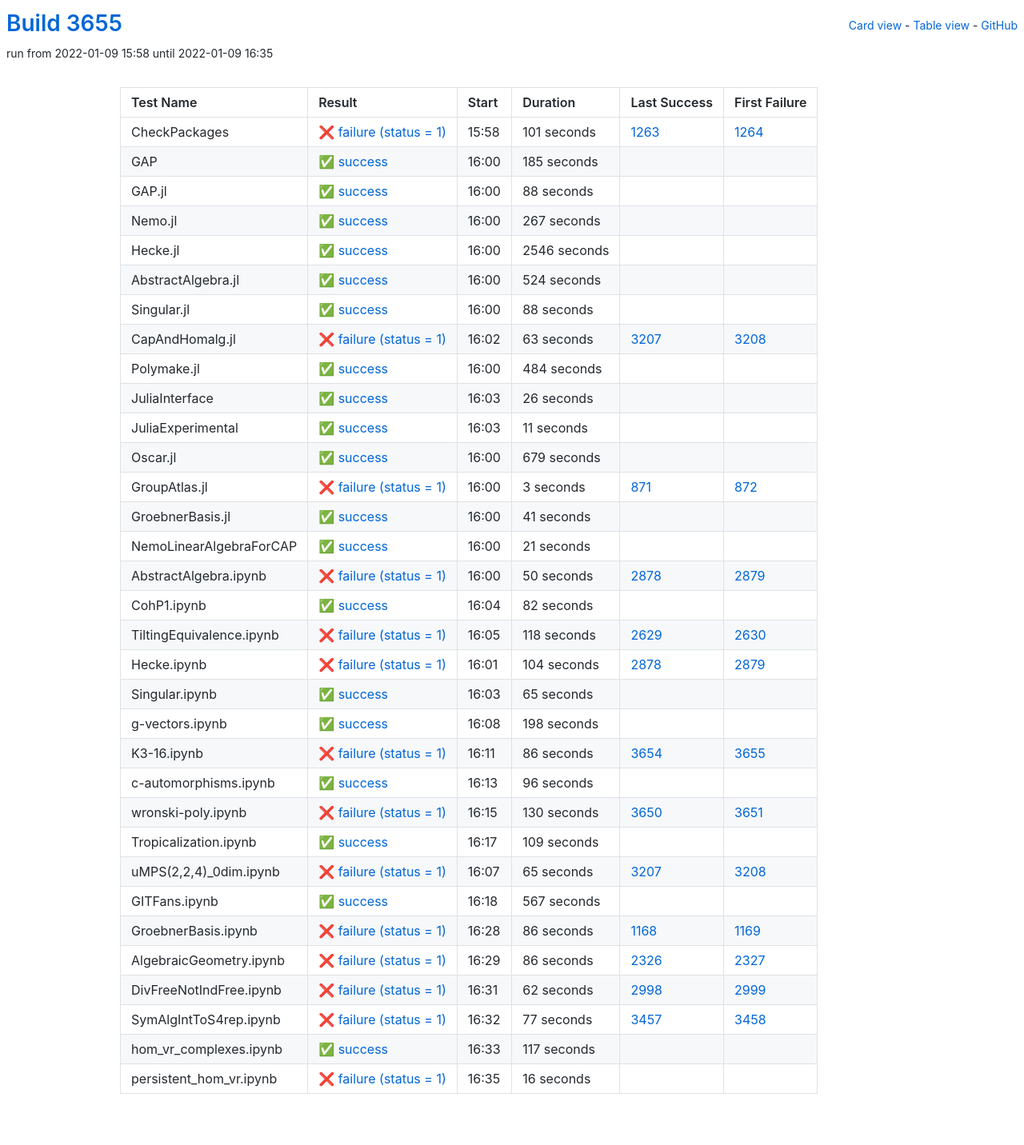
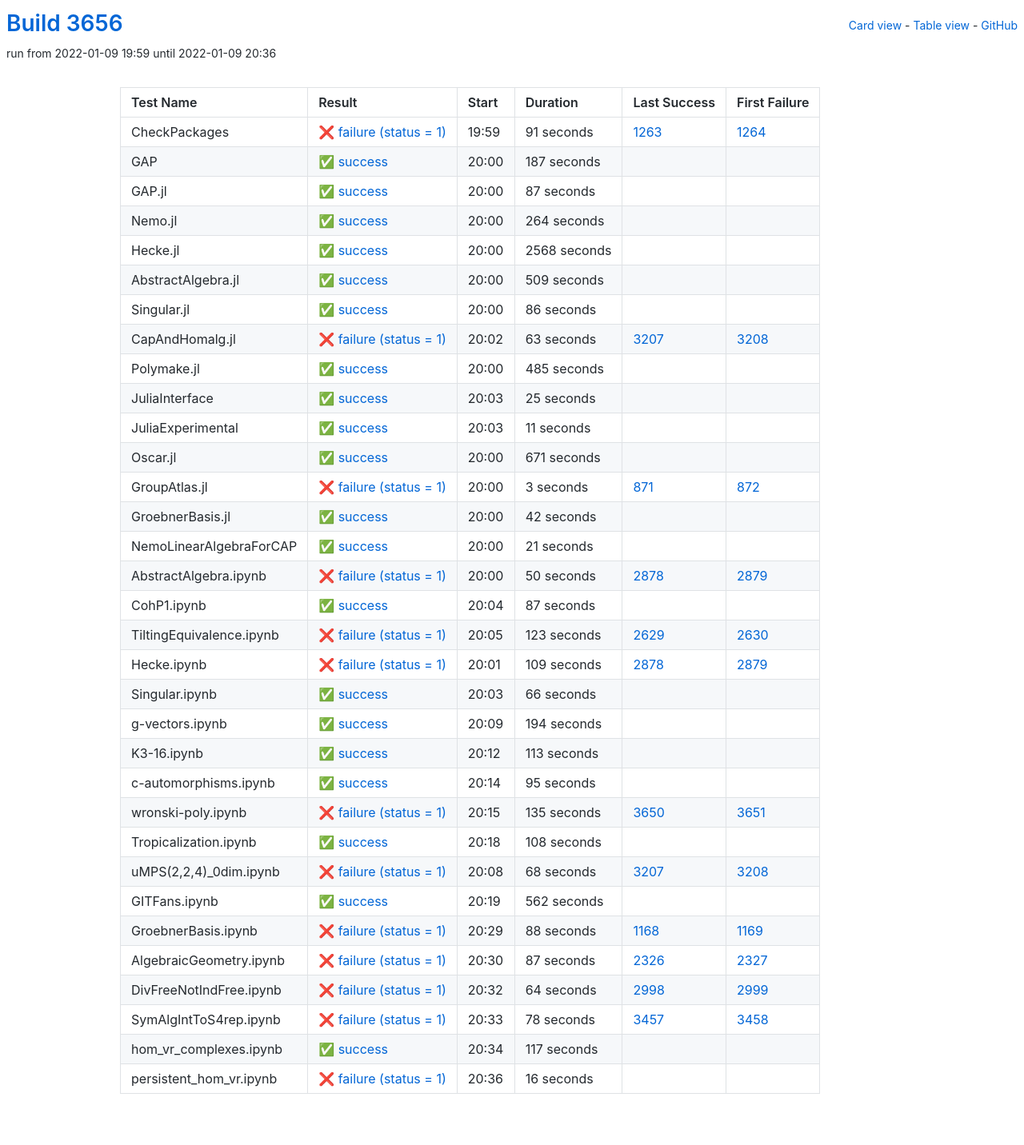
Before and after one commit to oscar-system/oscar-ci-status-stable, a Jekyll site: the page built from table.html, in a window 1280 px wide. Shown: the whole page at 80% size. Built offline with Jekyll 4.4.1, drawn with Linux system fonts in a browser that asks for light colours.

Commit message:
Build #3656

```diff
--- a/_data/ci.yml
+++ b/_data/ci.yml
@@ -1,6 +1,6 @@
 ---
-build: 3655
-build_url: https://oscarci.mathematik.uni-kl.de/job/oscar-stable/3655/
+build: 3656
+build_url: https://oscarci.mathematik.uni-kl.de/job/oscar-stable/3656/
 job: oscar-stable
 organization: oscar-system
 repo: oscar-ci-status-stable
@@ -8,92 +8,92 @@ repourl: https://github.com/oscar-system/oscar-ci-status-stable
 tests:
 - name: CheckPackages
   id: checkpackages
-  log: https://oscarci.mathematik.uni-kl.de/job/oscar-stable/3655/artifact/logs/build-3655/CheckPackages.log
-  start: 2022-01-09 15:58
+  log: https://oscarci.mathematik.uni-kl.de/job/oscar-stable/3656/artifact/logs/build-3656/CheckPackages.log
+  start: 2022-01-09 19:59
   success: false
   exitcode: 1
   status: failure
-  duration: 101
+  duration: 91
   last_success: 1263
   last_success_url: https://oscarci.mathematik.uni-kl.de/job/oscar-stable/1263/
   first_failure: 1264
   first_failure_url: https://oscarci.mathematik.uni-kl.de/job/oscar-stable/1264/
 - name: GAP
   id: gap
-  log: https://oscarci.mathematik.uni-kl.de/job/oscar-stable/3655/artifact/logs/build-3655/GAP.log
-  start: 2022-01-09 16:00
+  log: https://oscarci.mathematik.uni-kl.de/job/oscar-stable/3656/artifact/logs/build-3656/GAP.log
+  start: 2022-01-09 20:00
   success: true
   exitcode: 0
   status: success
-  duration: 185
+  duration: 187
   last_success: false
   last_success_url:
   first_failure: false
   first_failure_url:
 - name: GAP.jl
   id: gap-jl
-  log: https://oscarci.mathematik.uni-kl.de/job/oscar-stable/3655/artifact/logs/build-3655/GAP.jl.log
-  start: 2022-01-09 16:00
+  log: https://oscarci.mathematik.uni-kl.de/job/oscar-stable/3656/artifact/logs/build-3656/GAP.jl.log
+  start: 2022-01-09 20:00
   success: true
   exitcode: 0
   status: success
-  duration: 88
+  duration: 87
   last_success: false
   last_success_url:
   first_failure: false
   first_failure_url:
 - name: Nemo.jl
   id: nemo-jl
-  log: https://oscarci.mathematik.uni-kl.de/job/oscar-stable/3655/artifact/logs/build-3655/Nemo.jl.log
-  start: 2022-01-09 16:00
+  log: https://oscarci.mathematik.uni-kl.de/job/oscar-stable/3656/artifact/logs/build-3656/Nemo.jl.log
+  start: 2022-01-09 20:00
   success: true
   exitcode: 0
   status: success
-  duration: 267
+  duration: 264
   last_success: false
   last_success_url:
   first_failure: false
   first_failure_url:
 - name: Hecke.jl
   id: hecke-jl
-  log: https://oscarci.mathematik.uni-kl.de/job/oscar-stable/3655/artifact/logs/build-3655/Hecke.jl.log
-  start: 2022-01-09 16:00
+  log: https://oscarci.mathematik.uni-kl.de/job/oscar-stable/3656/artifact/logs/build-3656/Hecke.jl.log
+  start: 2022-01-09 20:00
   success: true
   exitcode: 0
   status: success
-  duration: 2546
+  duration: 2568
   last_success: false
   last_success_url:
   first_failure: false
   first_failure_url:
 - name: AbstractAlgebra.jl
   id: abstractalgebra-jl
-  log: https://oscarci.mathematik.uni-kl.de/job/oscar-stable/3655/artifact/logs/build-3655/AbstractAlgebra.jl.log
-  start: 2022-01-09 16:00
+  log: https://oscarci.mathematik.uni-kl.de/job/oscar-stable/3656/artifact/logs/build-3656/AbstractAlgebra.jl.log
+  start: 2022-01-09 20:00
   success: true
   exitcode: 0
   status: success
-  duration: 524
+  duration: 509
   last_success: false
   last_success_url:
   first_failure: false
   first_failure_url:
 - name: Singular.jl
   id: singular-jl
-  log: https://oscarci.mathematik.uni-kl.de/job/oscar-stable/3655/artifact/logs/build-3655/Singular.jl.log
-  start: 2022-01-09 16:00
+  log: https://oscarci.mathematik.uni-kl.de/job/oscar-stable/3656/artifact/logs/build-3656/Singular.jl.log
+  start: 2022-01-09 20:00
   success: true
   exitcode: 0
   status: success
-  duration: 88
+  duration: 86
   last_success: false
   last_success_url:
   first_failure: false
   first_failure_url:
 - name: CapAndHomalg.jl
   id: capandhomalg-jl
-  log: https://oscarci.mathematik.uni-kl.de/job/oscar-stable/3655/artifact/logs/build-3655/CapAndHomalg.jl.log
-  start: 2022-01-09 16:02
+  log: https://oscarci.mathematik.uni-kl.de/job/oscar-stable/3656/artifact/logs/build-3656/CapAndHomalg.jl.log
+  start: 2022-01-09 20:02
   success: false
   exitcode: 1
   status: failure
@@ -104,32 +104,32 @@ tests:
   first_failure_url: https://oscarci.mathematik.uni-kl.de/job/oscar-stable/3208/
 - name: Polymake.jl
   id: polymake-jl
-  log: https://oscarci.mathematik.uni-kl.de/job/oscar-stable/3655/artifact/logs/build-3655/Polymake.jl.log
-  start: 2022-01-09 16:00
+  log: https://oscarci.mathematik.uni-kl.de/job/oscar-stable/3656/artifact/logs/build-3656/Polymake.jl.log
+  start: 2022-01-09 20:00
   success: true
   exitcode: 0
   status: success
-  duration: 484
+  duration: 485
   last_success: false
   last_success_url:
   first_failure: false
   first_failure_url:
 - name: JuliaInterface
   id: juliainterface
-  log: https://oscarci.mathematik.uni-kl.de/job/oscar-stable/3655/artifact/logs/build-3655/JuliaInterface.log
-  start: 2022-01-09 16:03
+  log: https://oscarci.mathematik.uni-kl.de/job/oscar-stable/3656/artifact/logs/build-3656/JuliaInterface.log
+  start: 2022-01-09 20:03
   success: true
   exitcode: 0
   status: success
-  duration: 26
+  duration: 25
   last_success: false
   last_success_url:
   first_failure: false
   first_failure_url:
 - name: JuliaExperimental
   id: juliaexperimental
-  log: https://oscarci.mathematik.uni-kl.de/job/oscar-stable/3655/artifact/logs/build-3655/JuliaExperimental.log
-  start: 2022-01-09 16:03
+  log: https://oscarci.mathematik.uni-kl.de/job/oscar-stable/3656/artifact/logs/build-3656/JuliaExperimental.log
+  start: 2022-01-09 20:03
   success: true
   exitcode: 0
   status: success
@@ -140,20 +140,20 @@ tests:
   first_failure_url:
 - name: Oscar.jl
   id: oscar-jl
-  log: https://oscarci.mathematik.uni-kl.de/job/oscar-stable/3655/artifact/logs/build-3655/Oscar.jl.log
-  start: 2022-01-09 16:00
+  log: https://oscarci.mathematik.uni-kl.de/job/oscar-stable/3656/artifact/logs/build-3656/Oscar.jl.log
+  start: 2022-01-09 20:00
   success: true
   exitcode: 0
   status: success
-  duration: 679
+  duration: 671
   last_success: false
   last_success_url:
   first_failure: false
   first_failure_url:
 - name: GroupAtlas.jl
   id: groupatlas-jl
-  log: https://oscarci.mathematik.uni-kl.de/job/oscar-stable/3655/artifact/logs/build-3655/GroupAtlas.jl.log
-  start: 2022-01-09 16:00
+  log: https://oscarci.mathematik.uni-kl.de/job/oscar-stable/3656/artifact/logs/build-3656/GroupAtlas.jl.log
+  start: 2022-01-09 20:00
   success: false
   exitcode: 1
   status: failure
@@ -164,20 +164,20 @@ tests:
   first_failure_url: https://oscarci.mathematik.uni-kl.de/job/oscar-stable/872/
 - name: GroebnerBasis.jl
   id: groebnerbasis-jl
-  log: https://oscarci.mathematik.uni-kl.de/job/oscar-stable/3655/artifact/logs/build-3655/GroebnerBasis.jl.log
-  start: 2022-01-09 16:00
+  log: https://oscarci.mathematik.uni-kl.de/job/oscar-stable/3656/artifact/logs/build-3656/GroebnerBasis.jl.log
+  start: 2022-01-09 20:00
   success: true
   exitcode: 0
   status: success
-  duration: 41
+  duration: 42
   last_success: false
   last_success_url:
   first_failure: false
   first_failure_url:
 - name: NemoLinearAlgebraForCAP
   id: nemolinearalgebraforcap
-  log: https://oscarci.mathematik.uni-kl.de/job/oscar-stable/3655/artifact/logs/build-3655/NemoLinearAlgebraForCAP.log
-  start: 2022-01-09 16:00
+  log: https://oscarci.mathematik.uni-kl.de/job/oscar-stable/3656/artifact/logs/build-3656/NemoLinearAlgebraForCAP.log
+  start: 2022-01-09 20:00
   success: true
   exitcode: 0
   status: success
@@ -188,8 +188,8 @@ tests:
   first_failure_url:
 - name: AbstractAlgebra.ipynb
   id: abstractalgebra-ipynb
-  log: https://oscarci.mathematik.uni-kl.de/job/oscar-stable/3655/artifact/logs/build-3655/AbstractAlgebra.ipynb.log
-  start: 2022-01-09 16:00
+  log: https://oscarci.mathematik.uni-kl.de/job/oscar-stable/3656/artifact/logs/build-3656/AbstractAlgebra.ipynb.log
+  start: 2022-01-09 20:00
   success: false
   exitcode: 1
   status: failure
@@ -200,188 +200,188 @@ tests:
   first_failure_url: https://oscarci.mathematik.uni-kl.de/job/oscar-stable/2879/
 - name: CohP1.ipynb
   id: cohp1-ipynb
-  log: https://oscarci.mathematik.uni-kl.de/job/oscar-stable/3655/artifact/logs/build-3655/CohP1.ipynb.log
-  start: 2022-01-09 16:04
+  log: https://oscarci.mathematik.uni-kl.de/job/oscar-stable/3656/artifact/logs/build-3656/CohP1.ipynb.log
+  start: 2022-01-09 20:04
   success: true
   exitcode: 0
   status: success
-  duration: 82
+  duration: 87
   last_success: false
   last_success_url:
   first_failure: false
   first_failure_url:
 - name: TiltingEquivalence.ipynb
   id: tiltingequivalence-ipynb
-  log: https://oscarci.mathematik.uni-kl.de/job/oscar-stable/3655/artifact/logs/build-3655/TiltingEquivalence.ipynb.log
-  start: 2022-01-09 16:05
+  log: https://oscarci.mathematik.uni-kl.de/job/oscar-stable/3656/artifact/logs/build-3656/TiltingEquivalence.ipynb.log
+  start: 2022-01-09 20:05
   success: false
   exitcode: 1
   status: failure
-  duration: 118
+  duration: 123
   last_success: 2629
   last_success_url: https://oscarci.mathematik.uni-kl.de/job/oscar-stable/2629/
   first_failure: 2630
   first_failure_url: https://oscarci.mathematik.uni-kl.de/job/oscar-stable/2630/
 - name: Hecke.ipynb
   id: hecke-ipynb
-  log: https://oscarci.mathematik.uni-kl.de/job/oscar-stable/3655/artifact/logs/build-3655/Hecke.ipynb.log
-  start: 2022-01-09 16:01
+  log: https://oscarci.mathematik.uni-kl.de/job/oscar-stable/3656/artifact/logs/build-3656/Hecke.ipynb.log
+  start: 2022-01-09 20:01
   success: false
   exitcode: 1
   status: failure
-  duration: 104
+  duration: 109
   last_success: 2878
   last_success_url: https://oscarci.mathematik.uni-kl.de/job/oscar-stable/2878/
   first_failure: 2879
   first_failure_url: https://oscarci.mathematik.uni-kl.de/job/oscar-stable/2879/
 - name: Singular.ipynb
   id: singular-ipynb
-  log: https://oscarci.mathematik.uni-kl.de/job/oscar-stable/3655/artifact/logs/build-3655/Singular.ipynb.log
-  start: 2022-01-09 16:03
+  log: https://oscarci.mathematik.uni-kl.de/job/oscar-stable/3656/artifact/logs/build-3656/Singular.ipynb.log
+  start: 2022-01-09 20:03
   success: true
   exitcode: 0
   status: success
-  duration: 65
+  duration: 66
   last_success: false
   last_success_url:
   first_failure: false
   first_failure_url:
 - name: g-vectors.ipynb
   id: g-vectors-ipynb
-  log: https://oscarci.mathematik.uni-kl.de/job/oscar-stable/3655/artifact/logs/build-3655/g-vectors.ipynb.log
-  start: 2022-01-09 16:08
+  log: https://oscarci.mathematik.uni-kl.de/job/oscar-stable/3656/artifact/logs/build-3656/g-vectors.ipynb.log
+  start: 2022-01-09 20:09
   success: true
   exitcode: 0
   status: success
-  duration: 198
+  duration: 194
   last_success: false
   last_success_url:
   first_failure: false
   first_failure_url:
 - name: K3-16.ipynb
   id: k3-16-ipynb
-  log: https://oscarci.mathematik.uni-kl.de/job/oscar-stable/3655/artifact/logs/build-3655/K3-16.ipynb.log
-  start: 2022-01-09 16:11
-  success: false
-  exitcode: 1
-  status: failure
-  duration: 86
-  last_success: 3654
-  last_success_url: https://oscarci.mathematik.uni-kl.de/job/oscar-stable/3654/
-  first_failure: 3655
-  first_failure_url: https://oscarci.mathematik.uni-kl.de/job/oscar-stable/3655/
-- name: c-automorphisms.ipynb
-  id: c-automorphisms-ipynb
-  log: https://oscarci.mathematik.uni-kl.de/job/oscar-stable/3655/artifact/logs/build-3655/c-automorphisms.ipynb.log
-  start: 2022-01-09 16:13
+  log: https://oscarci.mathematik.uni-kl.de/job/oscar-stable/3656/artifact/logs/build-3656/K3-16.ipynb.log
+  start: 2022-01-09 20:12
   success: true
   exitcode: 0
   status: success
-  duration: 96
+  duration: 113
+  last_success: false
+  last_success_url:
+  first_failure: false
+  first_failure_url:
+- name: c-automorphisms.ipynb
+  id: c-automorphisms-ipynb
+  log: https://oscarci.mathematik.uni-kl.de/job/oscar-stable/3656/artifact/logs/build-3656/c-automorphisms.ipynb.log
+  start: 2022-01-09 20:14
+  success: true
+  exitcode: 0
+  status: success
+  duration: 95
   last_success: false
   last_success_url:
   first_failure: false
   first_failure_url:
 - name: wronski-poly.ipynb
   id: wronski-poly-ipynb
-  log: https://oscarci.mathematik.uni-kl.de/job/oscar-stable/3655/artifact/logs/build-3655/wronski-poly.ipynb.log
-  start: 2022-01-09 16:15
+  log: https://oscarci.mathematik.uni-kl.de/job/oscar-stable/3656/artifact/logs/build-3656/wronski-poly.ipynb.log
+  start: 2022-01-09 20:15
   success: false
   exitcode: 1
   status: failure
-  duration: 130
+  duration: 135
   last_success: 3650
   last_success_url: https://oscarci.mathematik.uni-kl.de/job/oscar-stable/3650/
   first_failure: 3651
   first_failure_url: https://oscarci.mathematik.uni-kl.de/job/oscar-stable/3651/
 - name: Tropicalization.ipynb
   id: tropicalization-ipynb
-  log: https://oscarci.mathematik.uni-kl.de/job/oscar-stable/3655/artifact/logs/build-3655/Tropicalization.ipynb.log
-  start: 2022-01-09 16:17
+  log: https://oscarci.mathematik.uni-kl.de/job/oscar-stable/3656/artifact/logs/build-3656/Tropicalization.ipynb.log
+  start: 2022-01-09 20:18
   success: true
   exitcode: 0
   status: success
-  duration: 109
+  duration: 108
   last_success: false
   last_success_url:
   first_failure: false
   first_failure_url:
 - name: uMPS(2,2,4)_0dim.ipynb
   id: umps-2-2-4-0dim-ipynb
-  log: https://oscarci.mathematik.uni-kl.de/job/oscar-stable/3655/artifact/logs/build-3655/uMPS-2-2-4-_0dim.ipynb.log
-  start: 2022-01-09 16:07
+  log: https://oscarci.mathematik.uni-kl.de/job/oscar-stable/3656/artifact/logs/build-3656/uMPS-2-2-4-_0dim.ipynb.log
+  start: 2022-01-09 20:08
   success: false
   exitcode: 1
   status: failure
-  duration: 65
+  duration: 68
   last_success: 3207
   last_success_url: https://oscarci.mathematik.uni-kl.de/job/oscar-stable/3207/
   first_failure: 3208
   first_failure_url: https://oscarci.mathematik.uni-kl.de/job/oscar-stable/3208/
 - name: GITFans.ipynb
   id: gitfans-ipynb
-  log: https://oscarci.mathematik.uni-kl.de/job/oscar-stable/3655/artifact/logs/build-3655/GITFans.ipynb.log
-  start: 2022-01-09 16:18
+  log: https://oscarci.mathematik.uni-kl.de/job/oscar-stable/3656/artifact/logs/build-3656/GITFans.ipynb.log
+  start: 2022-01-09 20:19
   success: true
   exitcode: 0
   status: success
-  duration: 567
+  duration: 562
   last_success: false
   last_success_url:
   first_failure: false
   first_failure_url:
 - name: GroebnerBasis.ipynb
   id: groebnerbasis-ipynb
-  log: https://oscarci.mathematik.uni-kl.de/job/oscar-stable/3655/artifact/logs/build-3655/GroebnerBasis.ipynb.log
-  start: 2022-01-09 16:28
+  log: https://oscarci.mathematik.uni-kl.de/job/oscar-stable/3656/artifact/logs/build-3656/GroebnerBasis.ipynb.log
+  start: 2022-01-09 20:29
   success: false
   exitcode: 1
   status: failure
-  duration: 86
+  duration: 88
   last_success: 1168
   last_success_url: https://oscarci.mathematik.uni-kl.de/job/oscar-stable/1168/
   first_failure: 1169
   first_failure_url: https://oscarci.mathematik.uni-kl.de/job/oscar-stable/1169/
 - name: AlgebraicGeometry.ipynb
   id: algebraicgeometry-ipynb
-  log: https://oscarci.mathematik.uni-kl.de/job/oscar-stable/3655/artifact/logs/build-3655/AlgebraicGeometry.ipynb.log
-  start: 2022-01-09 16:29
+  log: https://oscarci.mathematik.uni-kl.de/job/oscar-stable/3656/artifact/logs/build-3656/AlgebraicGeometry.ipynb.log
+  start: 2022-01-09 20:30
   success: false
   exitcode: 1
   status: failure
-  duration: 86
+  duration: 87
   last_success: 2326
   last_success_url: https://oscarci.mathematik.uni-kl.de/job/oscar-stable/2326/
   first_failure: 2327
   first_failure_url: https://oscarci.mathematik.uni-kl.de/job/oscar-stable/2327/
 - name: DivFreeNotIndFree.ipynb
   id: divfreenotindfree-ipynb
-  log: https://oscarci.mathematik.uni-kl.de/job/oscar-stable/3655/artifact/logs/build-3655/DivFreeNotIndFree.ipynb.log
-  start: 2022-01-09 16:31
+  log: https://oscarci.mathematik.uni-kl.de/job/oscar-stable/3656/artifact/logs/build-3656/DivFreeNotIndFree.ipynb.log
+  start: 2022-01-09 20:32
   success: false
   exitcode: 1
   status: failure
-  duration: 62
+  duration: 64
   last_success: 2998
   last_success_url: https://oscarci.mathematik.uni-kl.de/job/oscar-stable/2998/
   first_failure: 2999
   first_failure_url: https://oscarci.mathematik.uni-kl.de/job/oscar-stable/2999/
 - name: SymAlgIntToS4rep.ipynb
   id: symalginttos4rep-ipynb
-  log: https://oscarci.mathematik.uni-kl.de/job/oscar-stable/3655/artifact/logs/build-3655/SymAlgIntToS4rep.ipynb.log
-  start: 2022-01-09 16:32
+  log: https://oscarci.mathematik.uni-kl.de/job/oscar-stable/3656/artifact/logs/build-3656/SymAlgIntToS4rep.ipynb.log
+  start: 2022-01-09 20:33
   success: false
   exitcode: 1
   status: failure
-  duration: 77
+  duration: 78
   last_success: 3457
   last_success_url: https://oscarci.mathematik.uni-kl.de/job/oscar-stable/3457/
   first_failure: 3458
   first_failure_url: https://oscarci.mathematik.uni-kl.de/job/oscar-stable/3458/
 - name: hom_vr_complexes.ipynb
   id: hom-vr-complexes-ipynb
-  log: https://oscarci.mathematik.uni-kl.de/job/oscar-stable/3655/artifact/logs/build-3655/hom_vr_complexes.ipynb.log
-  start: 2022-01-09 16:33
+  log: https://oscarci.mathematik.uni-kl.de/job/oscar-stable/3656/artifact/logs/build-3656/hom_vr_complexes.ipynb.log
+  start: 2022-01-09 20:34
   success: true
   exitcode: 0
   status: success
@@ -392,8 +392,8 @@ tests:
   first_failure_url:
 - name: persistent_hom_vr.ipynb
   id: persistent-hom-vr-ipynb
-  log: https://oscarci.mathematik.uni-kl.de/job/oscar-stable/3655/artifact/logs/build-3655/persistent_hom_vr.ipynb.log
-  start: 2022-01-09 16:35
+  log: https://oscarci.mathematik.uni-kl.de/job/oscar-stable/3656/artifact/logs/build-3656/persistent_hom_vr.ipynb.log
+  start: 2022-01-09 20:36
   success: false
   exitcode: 1
   status: failure
```
Also changed, not shown: README.md.
